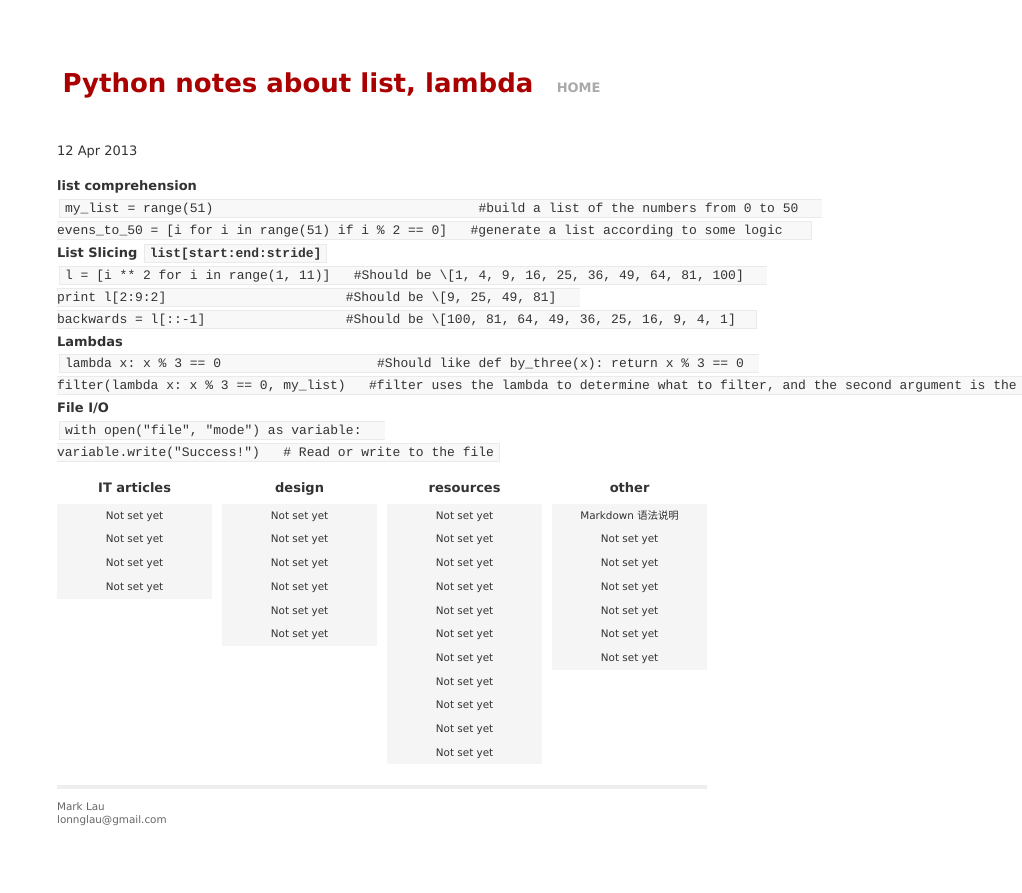
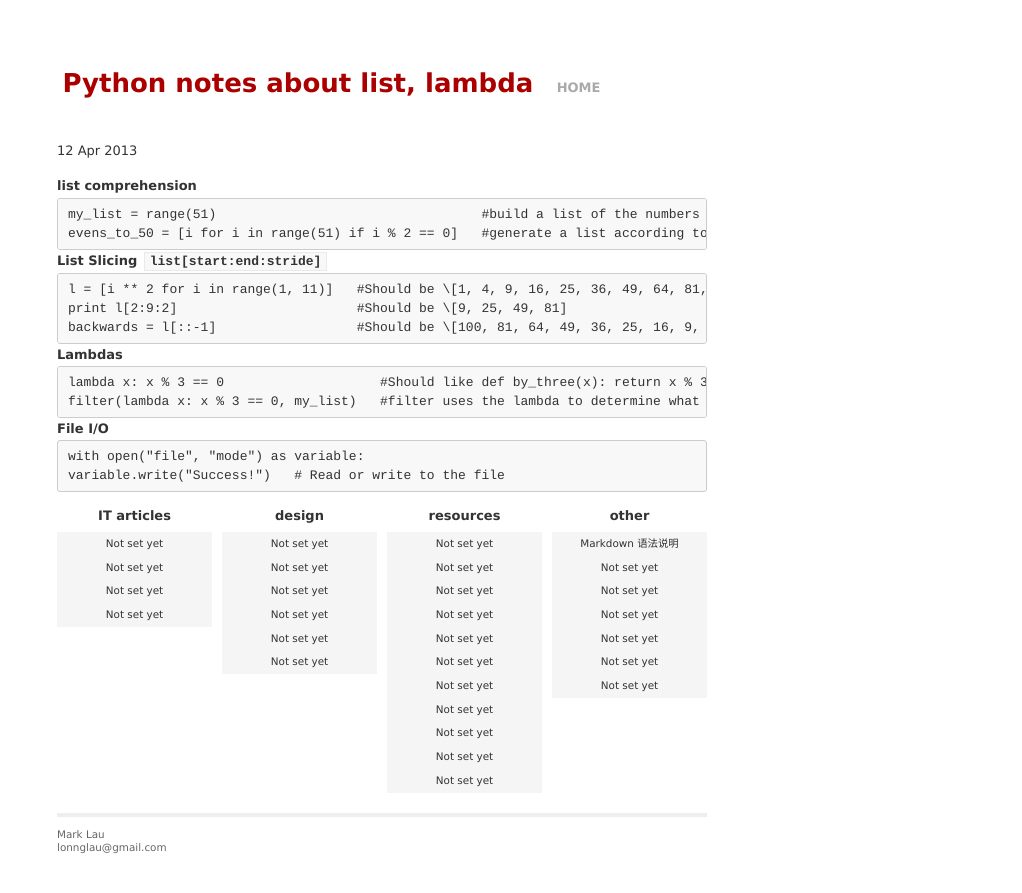
Before and after one commit to yuel/lonn.github.com, a Jekyll site: the page built from _posts/2013-04-12-py-notes1.md, in a window 1280 px wide. Shown: the top 893 px of the page, without its empty margins (258-1280 px from the left). Built offline with Jekyll 4.4.1, drawn with Linux system fonts in a browser that asks for light colours.

Commit message:
Update screen.css

```diff
--- a/css/screen.css
+++ b/css/screen.css
@@ -182,6 +182,7 @@
   margin-right: 0;
 }
 
+/* code */
 code {
   margin: 0 2px;
   padding: 1px 5px;
@@ -200,3 +201,28 @@
 blockquote ul {
   padding-left: 15px;
 }
+
+body pre {
+  background-color: #f8f8f8;
+	border: 1px solid #ccc;
+	font-size: 13px;
+	line-height: 19px;
+	overflow: auto;
+	padding: 6px 10px;
+	border-radius: 3px;
+}
+
+pre code {
+	margin: 0;
+	padding: 0;
+	background-color: transparent;
+	border: none;
+}
+
+body pre > code {
+	margin: 0;
+	padding: 0;
+	white-space: pre;
+	border: none;
+	background: transparent;
+}
```
